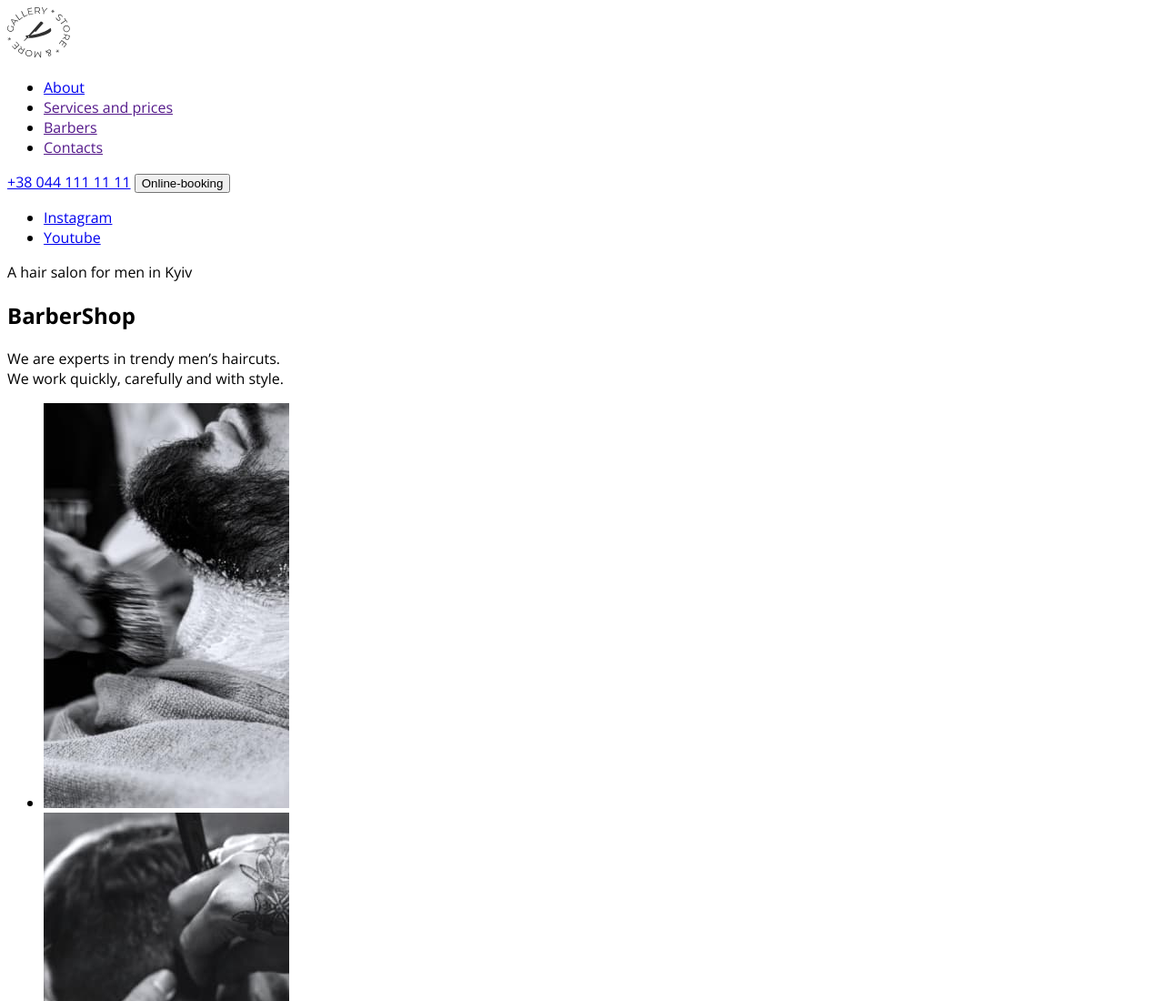
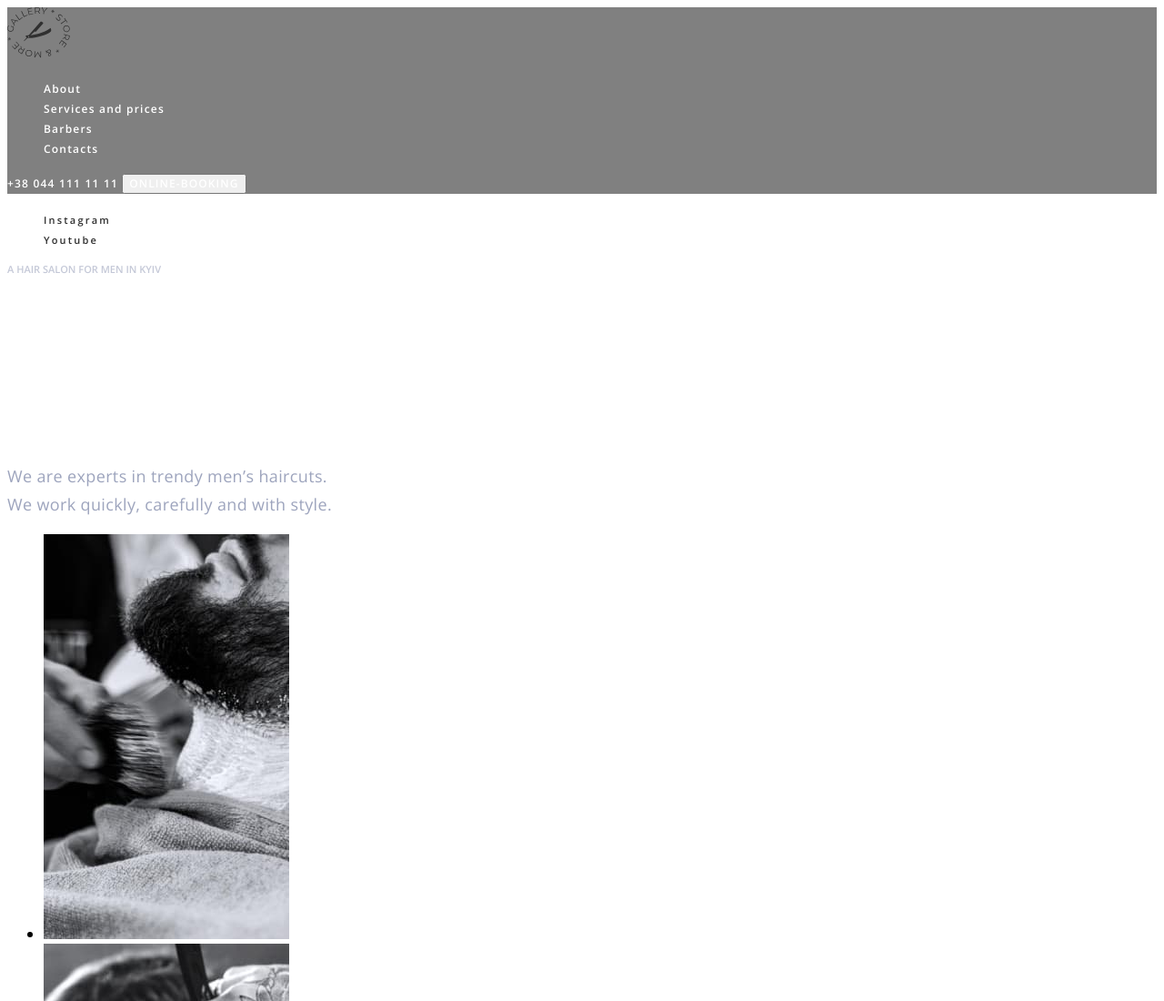
Before and after one commit to Olena-Alieksieienko/barbershop-fe-68, a plain HTML site: page index.html in a window 1280 px wide. Shown: the top 1100 px of the page at 91% size. Drawn offline with nearby package versions, Linux system fonts and the light colour scheme.

Commit message:
add class

```diff
--- a/css/styles.css
+++ b/css/styles.css
@@ -1,3 +1,71 @@
 body {
     font-family: 'open sans', sans-serif;
 }
+
+.list {
+    list-style: none;
+}
+
+.link {
+    text-decoration: none;
+}
+
+/*--------------HEADER--------------*/
+
+header {
+    background-color: grey;
+}
+
+.header-linc,
+.header-tel {
+    font-weight: 600;
+    font-size: 12px;
+    line-height: 1.33;
+    letter-spacing: 0.1em;
+    color: #ffffff;
+}
+
+.header-btn {
+    font-family: inherit;
+    font-style: normal;
+    font-weight: 600;
+    font-size: 12px;
+    line-height: 16px;
+    letter-spacing: 0.09em;
+    text-transform: uppercase;
+    color: #ffffff;
+}
+
+/*--------------HERO--------------*/
+
+.hero-link {
+    font-weight: 600;
+    font-size: 11px;
+    line-height: 1.36;
+    letter-spacing: 0.2em;
+    color: #303030;
+}
+
+.hero-pre-title {
+    font-weight: 600;
+    font-size: 11px;
+    line-height: 1.36;
+    text-transform: uppercase;
+    color: rgba(157, 164, 189, 0.6);
+}
+
+.hero-title {
+    font-family: 'Raleway', sans-serif;
+    font-weight: 700;
+    font-size: 72px;
+    line-height: calc(85 / 72);
+    letter-spacing: 0.05em;
+    color: #ffffff;
+}
+
+.hero-after-title {
+    font-size: 18px;
+    line-height: 1.67;
+    letter-spacing: 0.02em;
+    color: #9da4bd;
+}
--- a/index.html
+++ b/index.html
@@ -15,43 +15,55 @@
     </head>
     <body>
         <!--Header-->
-        <header>
-            <nav>
-                <a href="./index.html">
-                    <img src="./img/logo.svg" alt="site logo" />
+        <header class="header">
+            <nav class="header-navigation">
+                <a href="./index.html" class="header-logo">
+                    <img
+                        class="header-logo-icon"
+                        src="./img/logo.svg"
+                        alt="site logo"
+                    />
                 </a>
-                <ul>
-                    <li>
-                        <a href="./portfolio.html">About</a>
+                <ul class="header-list list">
+                    <li class="header-item">
+                        <a class="header-linc link" href="./portfolio.html"
+                            >About</a
+                        >
                     </li>
-                    <li>
-                        <a href="">Services and prices</a>
+                    <li class="header-item">
+                        <a class="header-linc link" href=""
+                            >Services and prices</a
+                        >
                     </li>
-                    <li>
-                        <a href="">Barbers</a>
+                    <li class="header-item">
+                        <a class="header-linc link" href="">Barbers</a>
                     </li>
-                    <li>
-                        <a href="">Contacts</a>
+                    <li class="header-item">
+                        <a class="header-linc link" href="">Contacts</a>
                     </li>
                 </ul>
             </nav>
-            <a href="tel:+380441111111">+38 044 111 11 11</a>
-            <button type="button">Online-booking</button>
+            <a class="header-tel link" href="tel:+380441111111"
+                >+38 044 111 11 11</a
+            >
+            <button class="header-btn" type="button">Online-booking</button>
         </header>
         <main>
             <!--Hero-->
-            <section>
-                <ul>
-                    <li>
+            <section class="hero">
+                <ul class="hero-list list">
+                    <li class="hero-item">
                         <a
+                            class="hero-link link"
                             href="#"
                             target="_blank"
                             rel="noopener noreferrer nofollow"
                             >Instagram</a
                         >
                     </li>
-                    <li>
+                    <li class="hero-item">
                         <a
+                            class="hero-link link"
                             href="#"
                             target="_blank"
                             rel="noopener noreferrer nofollow"
@@ -59,9 +71,9 @@
                         >
                     </li>
                 </ul>
-                <p>A hair salon for men in Kyiv</p>
-                <h1>BarberShop</h1>
-                <p>
+                <p class="hero-pre-title">A hair salon for men in Kyiv</p>
+                <h1 class="hero-title">BarberShop</h1>
+                <p class="hero-after-title">
                     We are experts in trendy men’s haircuts.<br />
                     We work quickly, carefully and with style.
                 </p>
```
